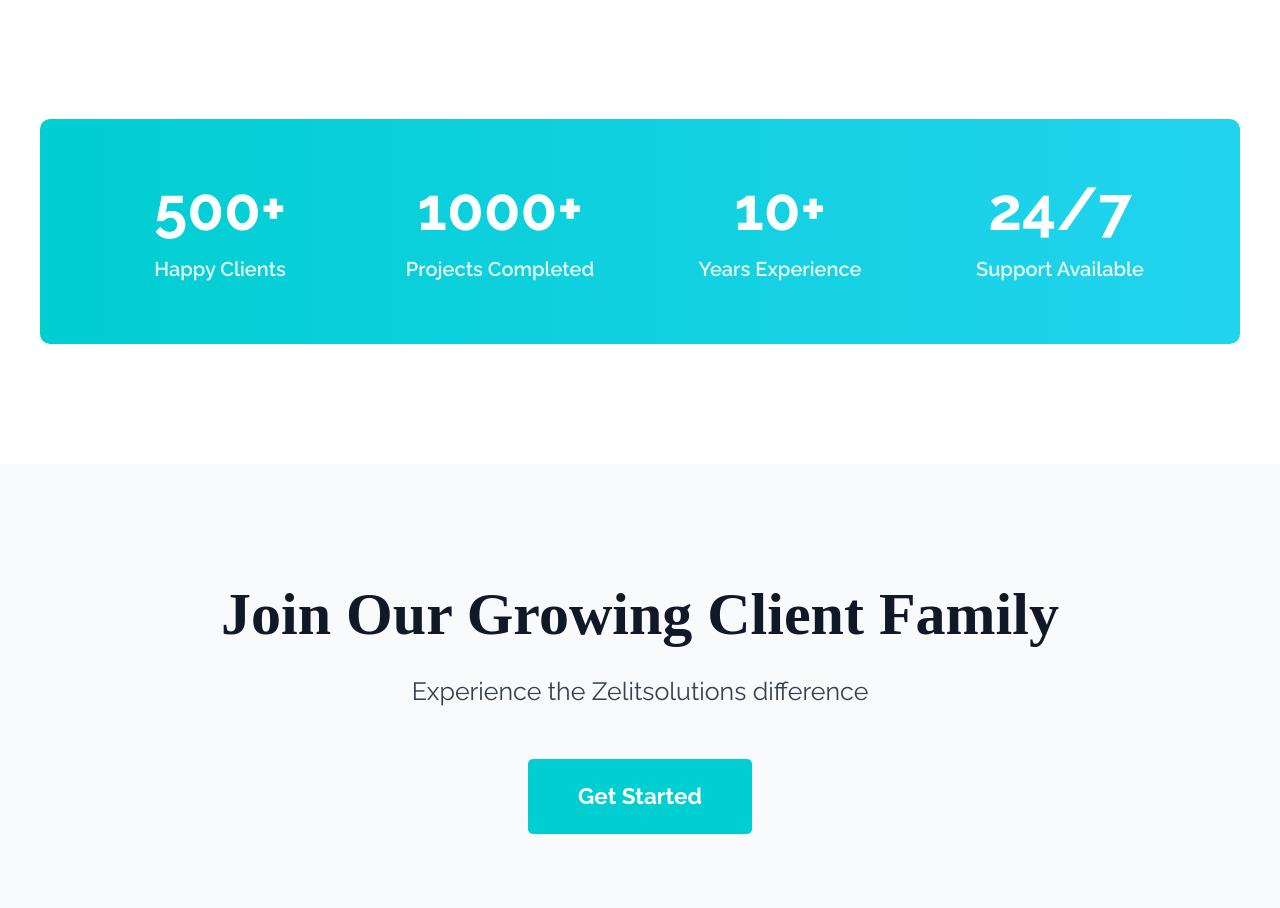
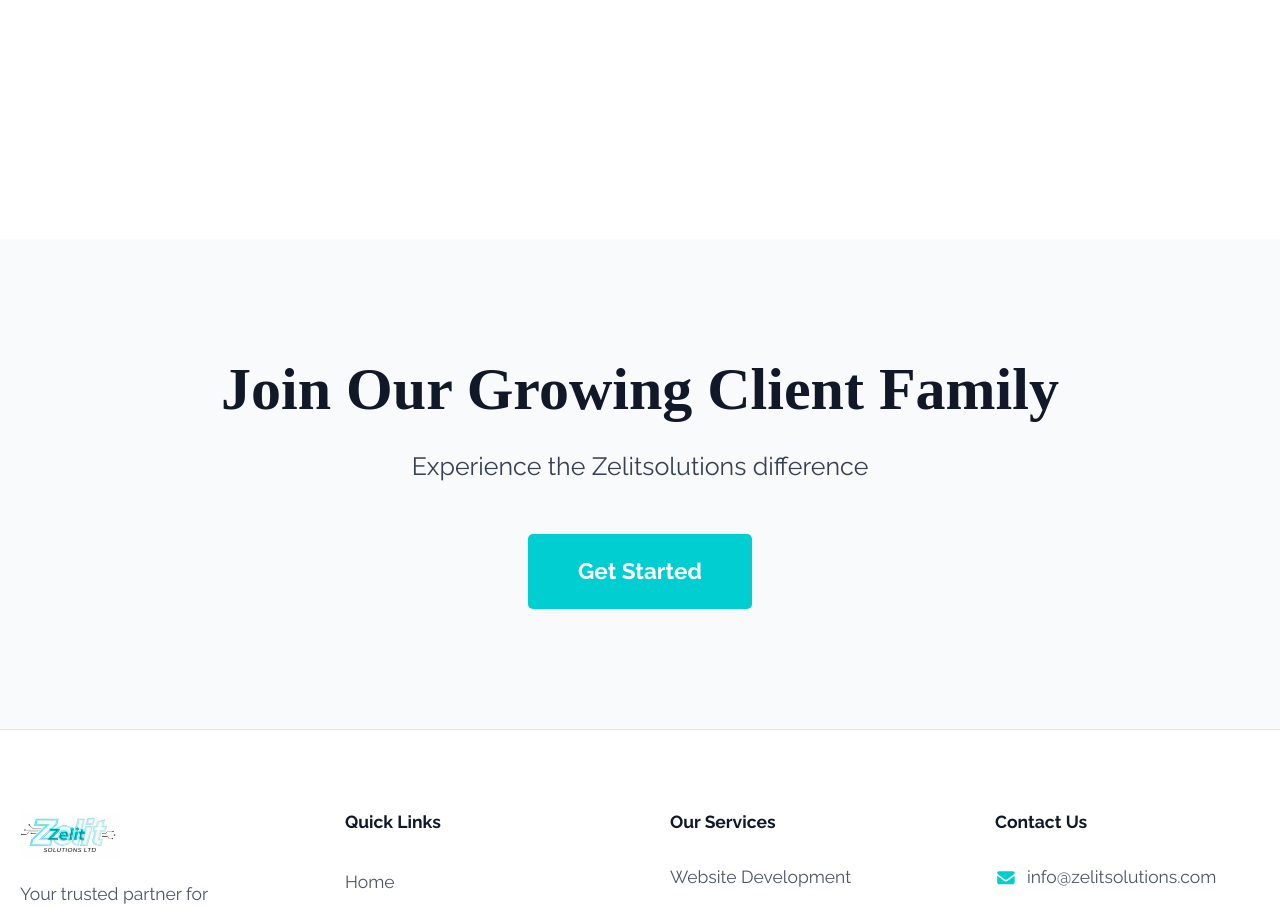
Before and after one commit to Damarice/zelitsolutions, a Next.js app: page /our-clients in a window 1280 px wide. Shown: the part 1416-2324 px from the top of the page. Built offline with nearby package versions, Linux system fonts and the light colour scheme.

Commit message:
Remove stats section from Our Clients page, add Font Awesome icons to career page

```diff
--- a/app/career/page.tsx
+++ b/app/career/page.tsx
@@ -1,6 +1,8 @@
 'use client'
 
 import Link from 'next/link'
+import { FontAwesomeIcon } from '@fortawesome/react-fontawesome'
+import { faBriefcase, faUsers, faBullseye } from '@fortawesome/free-solid-svg-icons'
 
 export default function Career() {
   return (
@@ -38,17 +40,23 @@ export default function Career() {
           {/* Culture Values */}
           <div className="grid grid-cols-1 sm:grid-cols-2 lg:grid-cols-3 gap-4 md:gap-6 lg:gap-8">
             <div className="bg-gray-50 border border-gray-200 p-6 sm:p-8 rounded-lg hover:border-[#00CED1] transition">
-              <div className="text-4xl sm:text-5xl mb-3 sm:mb-4">💼</div>
+              <div className="text-4xl sm:text-5xl mb-3 sm:mb-4 text-[#00CED1]">
+                <FontAwesomeIcon icon={faBriefcase} />
+              </div>
               <h3 className="text-lg sm:text-xl md:text-2xl font-bold mb-2 sm:mb-3 text-gray-900" style={{ fontFamily: "'Playfair Display', serif" }}>Professional Growth</h3>
               <p className="text-sm sm:text-base text-gray-700">Continuous learning and development opportunities</p>
             </div>
             <div className="bg-gray-50 border border-gray-200 p-6 sm:p-8 rounded-lg hover:border-[#00CED1] transition">
-              <div className="text-4xl sm:text-5xl mb-3 sm:mb-4">🤝</div>
+              <div className="text-4xl sm:text-5xl mb-3 sm:mb-4 text-[#00CED1]">
+                <FontAwesomeIcon icon={faUsers} />
+              </div>
               <h3 className="text-lg sm:text-xl md:text-2xl font-bold mb-2 sm:mb-3 text-gray-900" style={{ fontFamily: "'Playfair Display', serif" }}>Collaborative Culture</h3>
               <p className="text-sm sm:text-base text-gray-700">Work with a supportive and innovative team</p>
             </div>
             <div className="bg-gray-50 border border-gray-200 p-6 sm:p-8 rounded-lg hover:border-[#00CED1] transition">
-              <div className="text-4xl sm:text-5xl mb-3 sm:mb-4">🎯</div>
+              <div className="text-4xl sm:text-5xl mb-3 sm:mb-4 text-[#00CED1]">
+                <FontAwesomeIcon icon={faBullseye} />
+              </div>
               <h3 className="text-lg sm:text-xl md:text-2xl font-bold mb-2 sm:mb-3 text-gray-900" style={{ fontFamily: "'Playfair Display', serif" }}>Impact-Driven Work</h3>
               <p className="text-sm sm:text-base text-gray-700">Make meaningful contributions to client success</p>
             </div>
--- a/app/our-clients/page.tsx
+++ b/app/our-clients/page.tsx
@@ -62,28 +62,6 @@ export default function OurClients() {
               </div>
             ))}
           </div>
-
-          {/* Stats */}
-          <div className="bg-gradient-to-r from-[#00CED1] to-cyan-400 rounded-lg p-6 sm:p-8 md:p-12">
-            <div className="grid grid-cols-2 sm:grid-cols-2 lg:grid-cols-4 gap-4 md:gap-6 lg:gap-8 text-center">
-              <div>
-                <div className="text-3xl sm:text-4xl md:text-5xl font-bold mb-2 sm:mb-3 text-white">500+</div>
-                <p className="text-xs sm:text-sm md:text-base text-white/90 font-semibold">Happy Clients</p>
-              </div>
-              <div>
-                <div className="text-3xl sm:text-4xl md:text-5xl font-bold mb-2 sm:mb-3 text-white">1000+</div>
-                <p className="text-xs sm:text-sm md:text-base text-white/90 font-semibold">Projects Completed</p>
-              </div>
-              <div>
-                <div className="text-3xl sm:text-4xl md:text-5xl font-bold mb-2 sm:mb-3 text-white">10+</div>
-                <p className="text-xs sm:text-sm md:text-base text-white/90 font-semibold">Years Experience</p>
-              </div>
-              <div>
-                <div className="text-3xl sm:text-4xl md:text-5xl font-bold mb-2 sm:mb-3 text-white">24/7</div>
-                <p className="text-xs sm:text-sm md:text-base text-white/90 font-semibold">Support Available</p>
-              </div>
-            </div>
-          </div>
         </div>
       </section>
 
```
